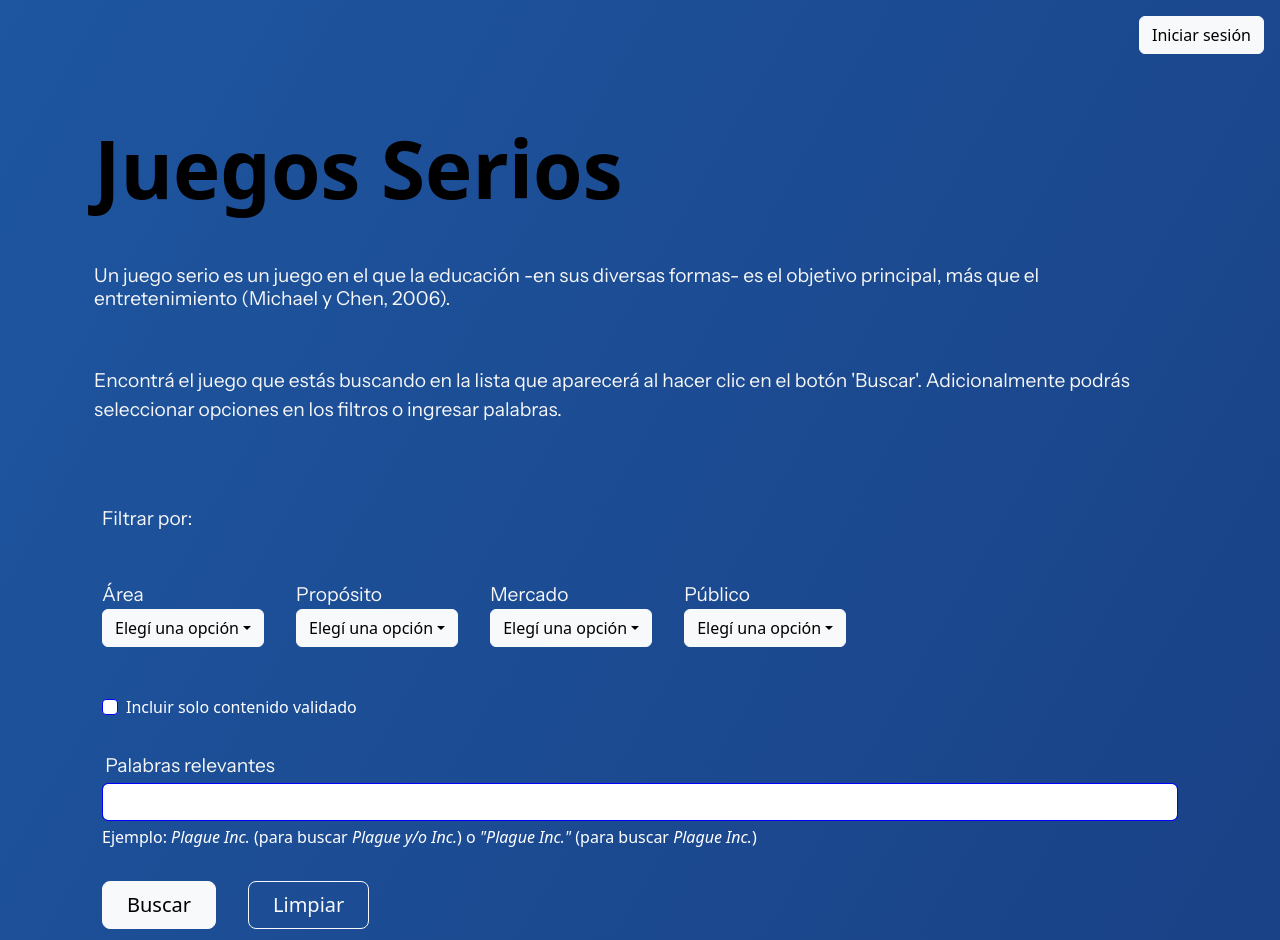
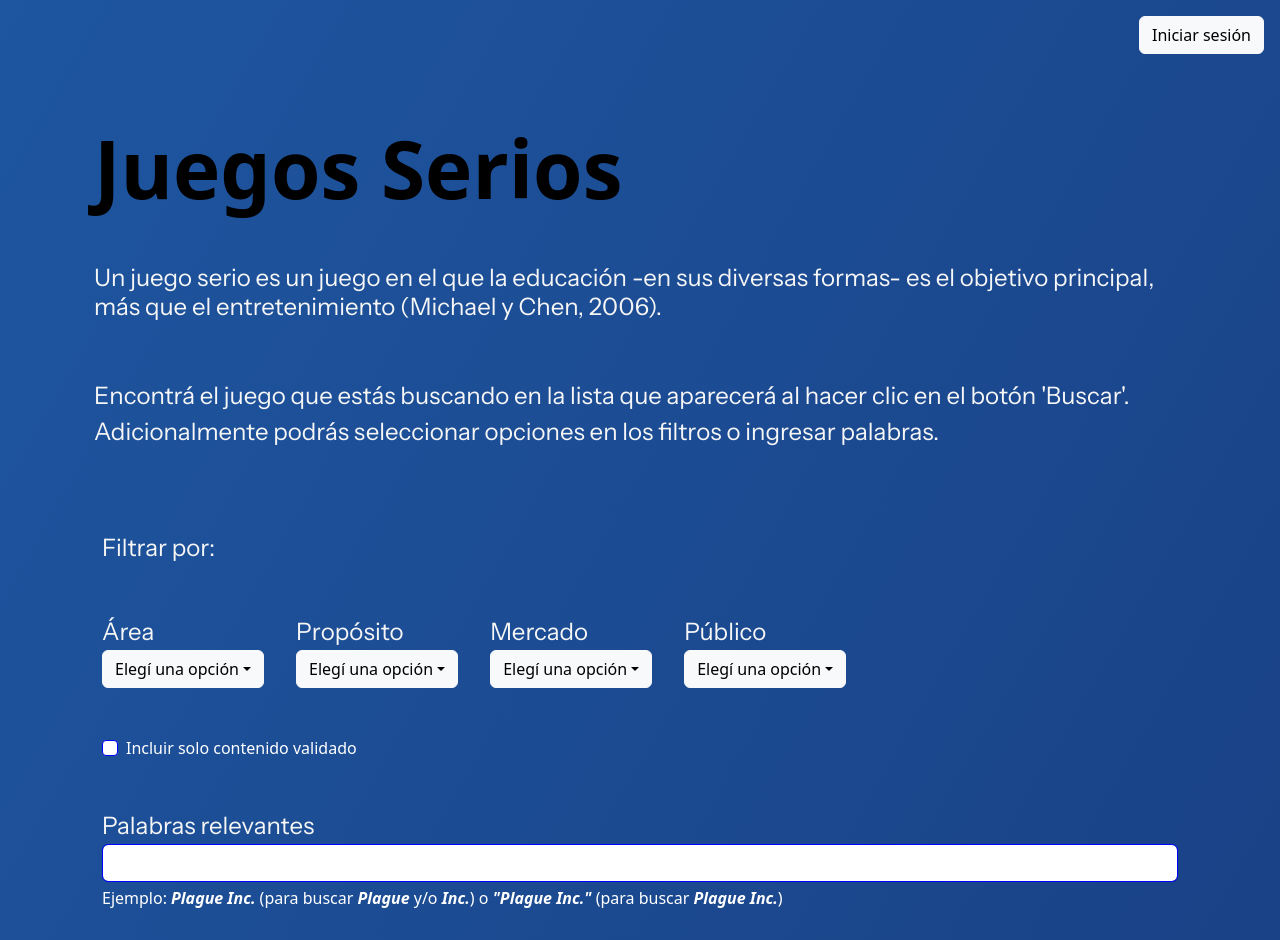
Before and after one commit to charrassebastian/games-catalog-frontend, a React (Vite) app in the folder juegos-serios-frontend/: page / in a window 1280 px wide. Shown: the top 940 px of the page. Built offline with nearby package versions, Linux system fonts and the light colour scheme; a web font is replaced by a local one.

Commit message:
ui improvements

```diff
--- a/juegos-serios-frontend/src/GameComponents/EditableCard.tsx
+++ b/juegos-serios-frontend/src/GameComponents/EditableCard.tsx
@@ -8,7 +8,6 @@ import React, { useState } from 'react'
 import axios from 'axios'
 import { useMutation } from '@tanstack/react-query'
 import { baseUrl } from '../constants/url'
-import Popup from '../Popup/popup'
 
 export function EditableCard({ game, isNewGame, onGameDelete, onToggleEdit }: { game: Game, isNewGame?: boolean, onGameDelete: (id: string) => void, onToggleEdit?: () => void }) {
     const [gameName, setGameName] = useState(game.name)
--- a/juegos-serios-frontend/src/MainSection/MainSection.tsx
+++ b/juegos-serios-frontend/src/MainSection/MainSection.tsx
@@ -135,16 +135,16 @@ export function MainSection({ onSearch, onClear, searchValue, onSearchValueChang
                                 <input id={"only-validated-content"} type="checkbox" className="form-check-input" checked={onlyValidatedContent} onChange={onOnlyValidatedContentChange} />
                             </div>
                         <div className="d-flex flex-row flex-wrap">
-                            <label className='introductory-text  palabras-reservadas'>Palabras relevantes</label>
+                            <label className='introductory-text m-3 mb-0 palabras-reservadas'>Palabras relevantes</label>
                             <input
-                                className="form-control m-3 mb-1"
+                                className="form-control m-3 mt-0 mb-1"
                                 type="search"
                                 aria-label="search"
                                 value={searchValue}
                                 onChange={onSearchValueChange}
                             />
                             <div className="d-flex flex-column">
-                                <p className="mx-3 text-white">Ejemplo: <i>Plague Inc.</i> (para buscar <i>Plague y/o Inc.</i>) o <i>"Plague Inc."</i> (para buscar <i>Plague Inc.</i>)</p>
+                                <p className="mx-3 text-white">Ejemplo: <i><b>Plague Inc.</b></i> (para buscar <i><b>Plague</b></i> y/o <i><b>Inc.</b></i>) o <i><b>"Plague Inc."</b></i> (para buscar <i><b>Plague Inc.</b></i>)</p>
                                 <div>
                                     <button type="button" className="btn btn-light btn-lg px-4 m-3" onClick={onSearch}>Buscar</button>
                                     <button type="button" className="btn btn-outline-light btn-lg px-4 m-3" onClick={onClear}>Limpiar</button>
--- a/juegos-serios-frontend/src/index.css
+++ b/juegos-serios-frontend/src/index.css
@@ -41,38 +41,8 @@ input[type]{
   font-family: "Denk One", sans-serif;
   font-family: "Fredoka", sans-serif;
   font-family: "Instrument Sans", sans-serif;
-  font-size: 5vw;
+  font-size: 1.5rem;
   color: #f6f6f6;
-}
-
-@media (min-width:550px){
-  .introductory-text {
-    font-size: 3vw;
-  }
-}
-
-@media (min-width:1000px){
-  .introductory-text {
-    font-size: 1.5vw;
-  }
-}
-
-.palabras-reservadas{
-  margin-left: 2vw;
-  margin-bottom: -1.5vw;
-}
-
-@media (min-width:1000px){
-  .palabras-reservadas{
-    margin-left: 1.5vw;
-    margin-bottom: -1vw;
-  }
-}
-
-@media (min-width:1500px){
-  .palabras-reservadas{
-    margin-left: 1vw;
-  }
 }
 
 .cardContainer{
@@ -289,10 +259,6 @@ button:focus-visible {
   flex-direction: column;
 }
 
-.label-dropdown-toggle{
-
-}
-
 .dropdown-menu {
   z-index: 10;
 }
```
